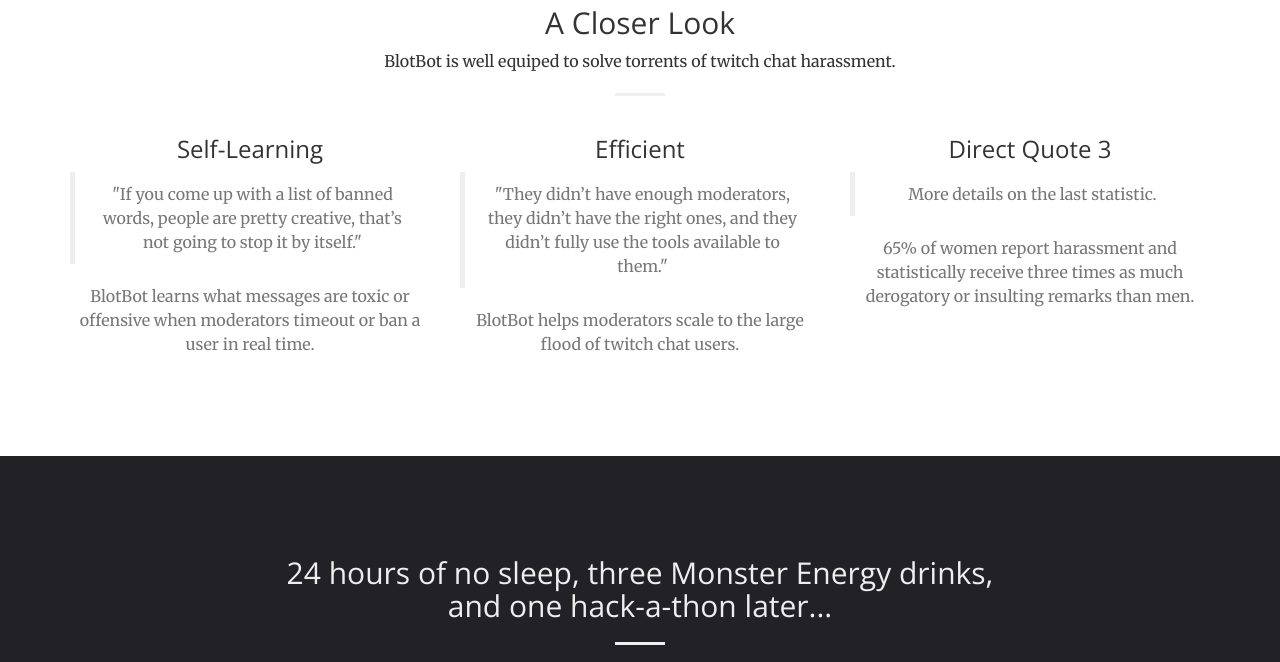
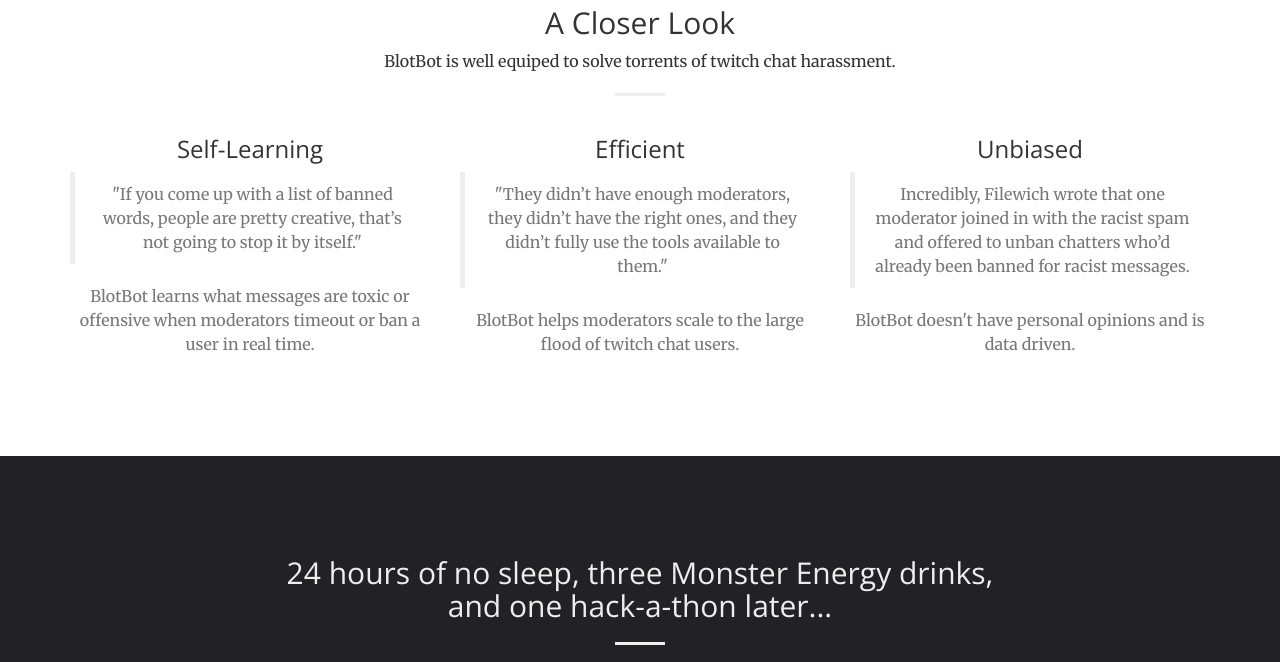
Before and after one commit to BIotBot/BlotBot, a website: page index.html in a window 1280 px wide. Shown: the part 1440-2102 px from the top of the page. Drawn offline with nearby package versions, Linux system fonts and the light colour scheme.

Commit message:
added more text :D

```diff
--- a/index.html
+++ b/index.html
@@ -122,11 +122,11 @@
                 </div>
                 <div class="col-lg-4 col-md-4 text-center">
                     <div class="service-box">
-                        <h3>Direct Quote 3</h3>
+                        <h3>Unbiased</h3>
                         <blockquote>
-                            <p class="text-muted">More details on the last statistic.</p>
+                            <p class="text-muted">Incredibly, Filewich wrote that one moderator joined in with the racist spam and offered to unban chatters who’d already been banned for racist messages.</p>
                         </blockquote>
-                        <p class="text-muted">65% of women report harassment and statistically receive three times as much derogatory or insulting remarks than men.</p>
+                        <p class="text-muted">BlotBot doesn't have personal opinions and is data driven.</p>
                     </div>
                 </div>
             </div>
```
